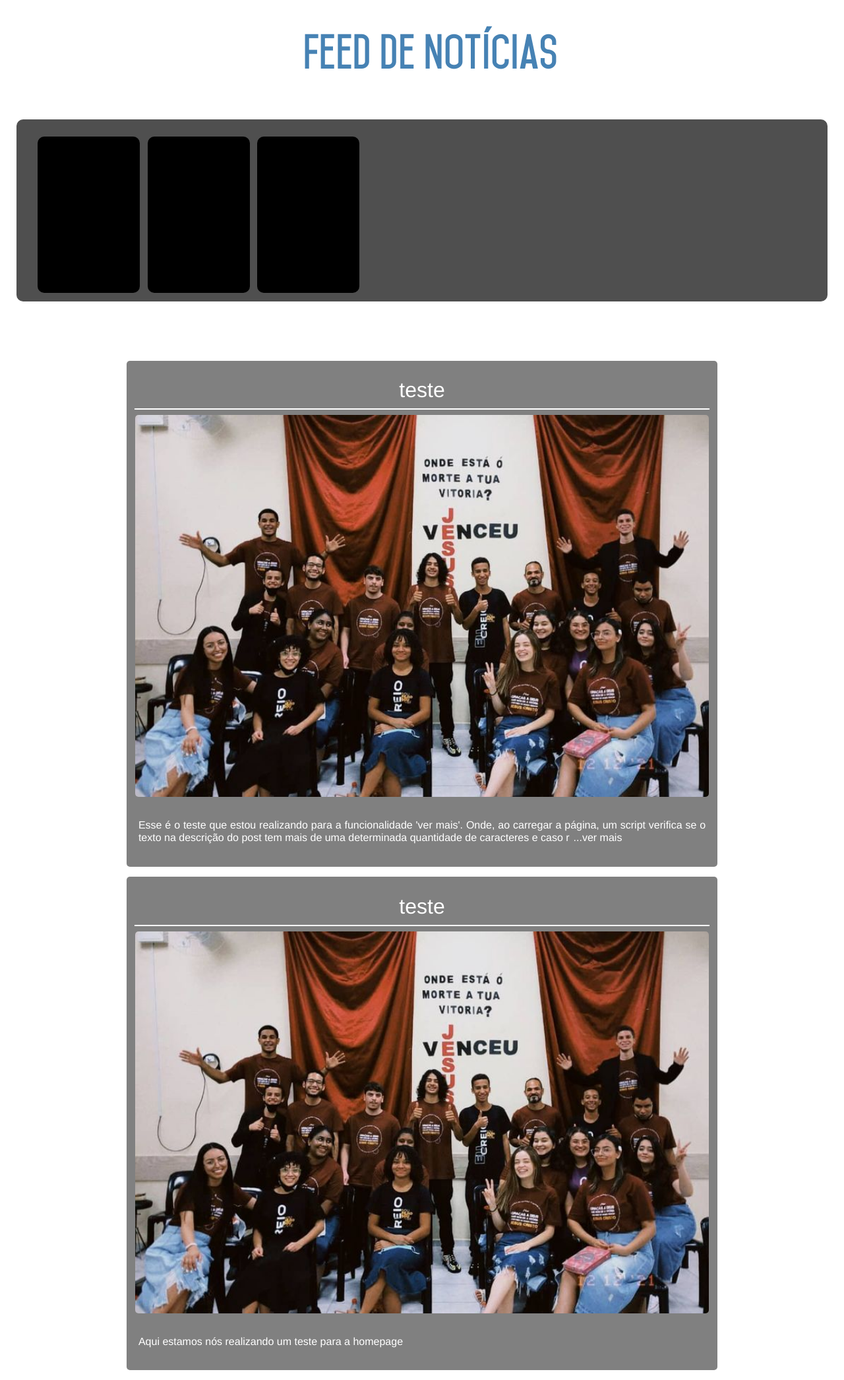
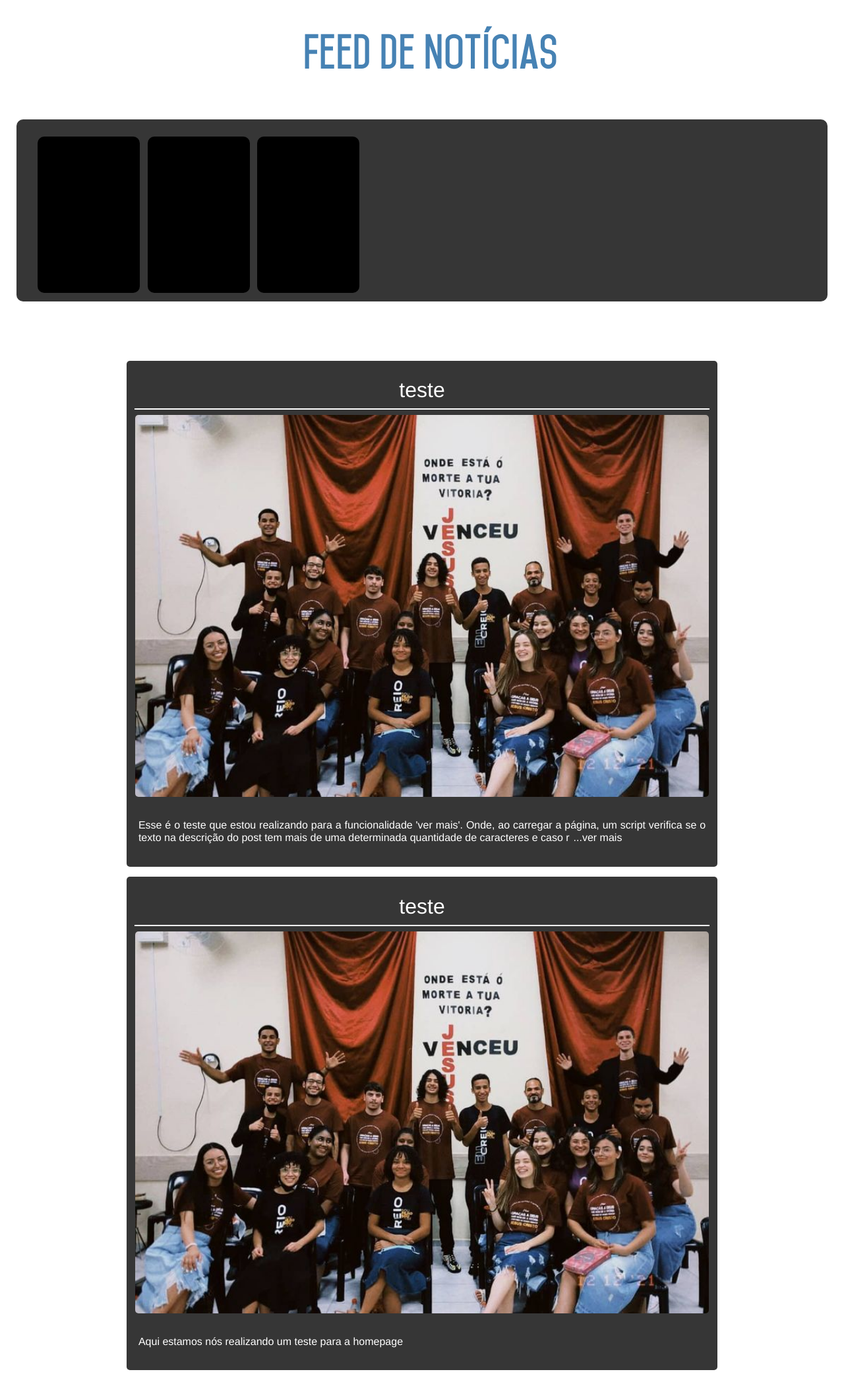
Before and after one commit to Gabriel593-dotcom/AD-Belem-JdVarginha-06, a PHP site: page /homepage.html in a window 1280 px wide. Shown: the whole page at 66% size. Run offline with PHP 8.4, Linux system fonts and the light colour scheme.

Commit message:
alteracao de cores no site

```diff
--- a/css/home.css
+++ b/css/home.css
@@ -2,7 +2,7 @@ body {
     margin: 0;
     padding: 0;
     border: 0;
-    background-color: #D3D3D3;
+    background-color: #1C1C1C;
 }
 
 body::-webkit-scrollbar {
@@ -174,7 +174,7 @@ header {
     font-size: 14px;
     width: 100%;
     height: 25%;
-    background-color: #1C1C1C;
+    background-color: #000000;
 }
 
 .location-container {
--- a/css/homepage.css
+++ b/css/homepage.css
@@ -100,23 +100,23 @@ body {
     backdrop-filter: blur(25px);
 }
 
-.fixed-news-container {
+#fixed-news-container {
     display: flex;
     flex-direction: row;
     width: 93%;
     height: 250px;
-    background-color: #4F4F4F;
-    border-right: 20px solid #4F4F4F;
-    border-left: 20px solid #4F4F4F;
+    background-color: #363636;
+    border-right: 20px solid #363636;
+    border-left: 20px solid #363636;
     border-radius: 10px;
     margin-bottom: 7%;
     padding: 2% 0 0 0;
     overflow-x: scroll;
 }
 
-.fixed-news-container::-webkit-scrollbar,
-.fixed-news-container::-webkit-scrollbar-track,
-.fixed-news-container::-webkit-scrollbar-thumb {
+#fixed-news-container::-webkit-scrollbar,
+#fixed-news-container::-webkit-scrollbar-track,
+#fixed-news-container::-webkit-scrollbar-thumb {
     background-color: transparent;
 }
 
@@ -134,8 +134,15 @@ body {
     height: 100%;
 }
 
+#news-container {
+    display: flex;
+    flex-direction: column;
+    justify-content: center;
+    align-items: center;
+}
+
 .news {
-    background-color: #808080;
+    background-color: #363636;
     border-radius: 5px;
     width: 70%;
     height: 25%;
@@ -192,7 +199,7 @@ body {
     .container {
         width: 100%;
     }
-    .fixed-news-container {
+    #fixed-news-container {
         width: 84%;
         padding: 20px 0 0 0;
     }
--- a/homepage.html
+++ b/homepage.html
@@ -63,14 +63,16 @@
                     fugiat voluptate quasi itaque officia. Eligendi nisi odit harum autem, recusandae alias quam.</p>
             </div>
         </div>
-        <div class="fixed-news-container">
+        <div id="fixed-news-container">
             <div class="fixed-news"></div>
             <div class="fixed-news"></div>
             <div class="fixed-news"></div>
         </div>
-        <script type="module" src="script/homepage.js"></script>
+        <div id="news-container">
+        </div>
     </div>
     </div>
+    <script type="module" src="script/homepage.js"></script>
     <script src="script/fixedNewsModal.js"></script>
 </body>
 
--- /dev/null
+++ b/script/Utils.js
@@ -0,0 +1,11 @@
+export function isMobile() {
+    let result = true;
+    let displayWidth = window.screen.width;
+    let displayHeight = window.screen.height;
+
+    if (!(displayHeight < 900 && displayWidth < 600)) {
+        result = false;
+    }
+
+    return result;
+}
--- a/script/homepage.js
+++ b/script/homepage.js
@@ -3,7 +3,7 @@ import { news } from "../javascript_files/news.js";
 import { fillArray } from "./seeMore.js";
 import { setSeeMoreOnLoadingPage } from "./seeMore.js";
 
-let container = document.getElementById("container");
+let container = document.getElementById("news-container");
 
 
 function main() {
--- a/script/seeMore.js
+++ b/script/seeMore.js
@@ -1,3 +1,5 @@
+import {isMobile} from "./Utils.js";
+
 let subTitleElementTexts = [];
 let subTitleElements = "";
 let homeIframe = parent.document.getElementById("homepage-iframe");
@@ -59,15 +61,3 @@ function addSeeMoreElement(index, element) {
     });
     return seeMore;
 }
-
-function isMobile() {
-    let result = true;
-    let displayWidth = window.screen.width;
-    let displayHeight = window.screen.height;
-
-    if (!(displayHeight < 900 && displayWidth < 600)) {
-        result = false;
-    }
-
-    return result;
-}
```
Also changed, not shown: script/loadNews.js (line endings or trailing spaces).
